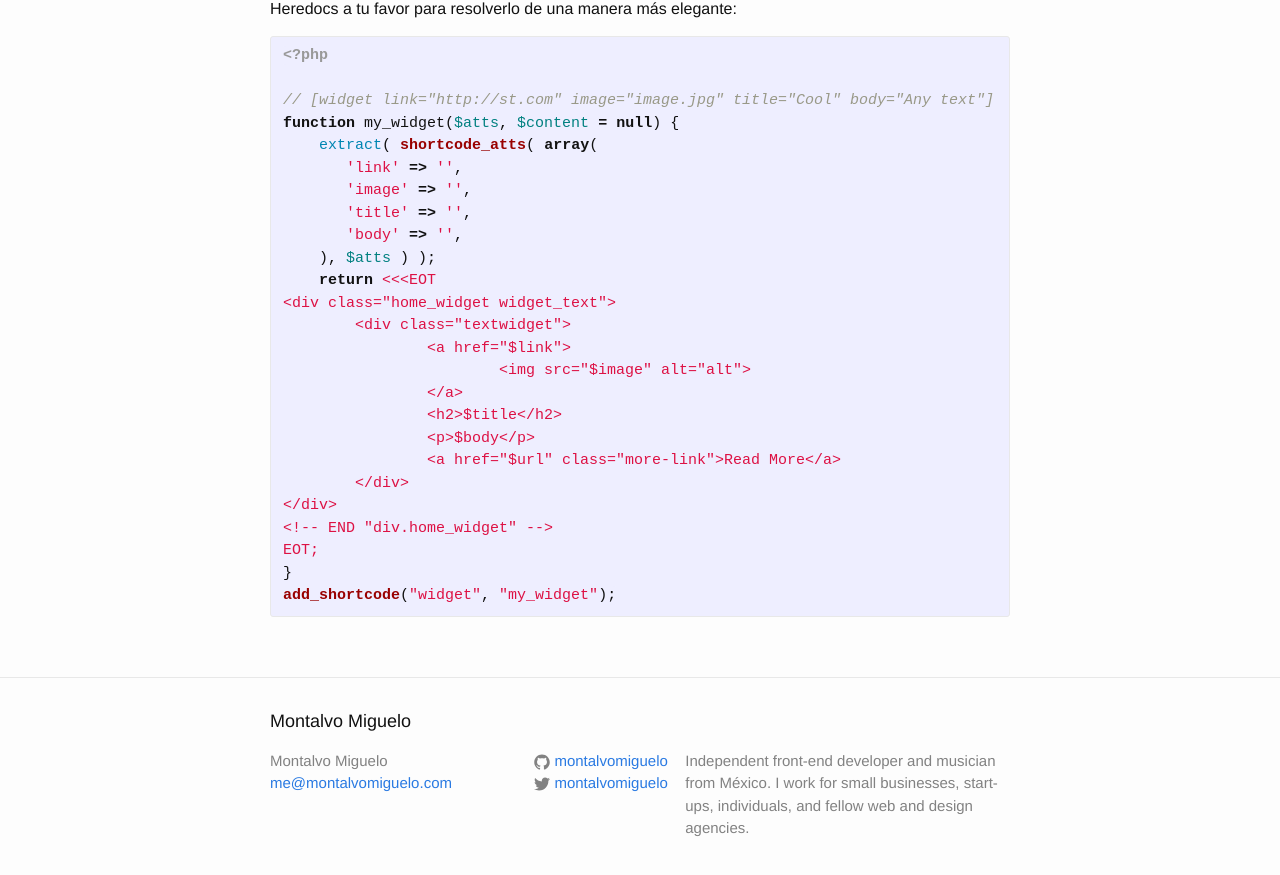
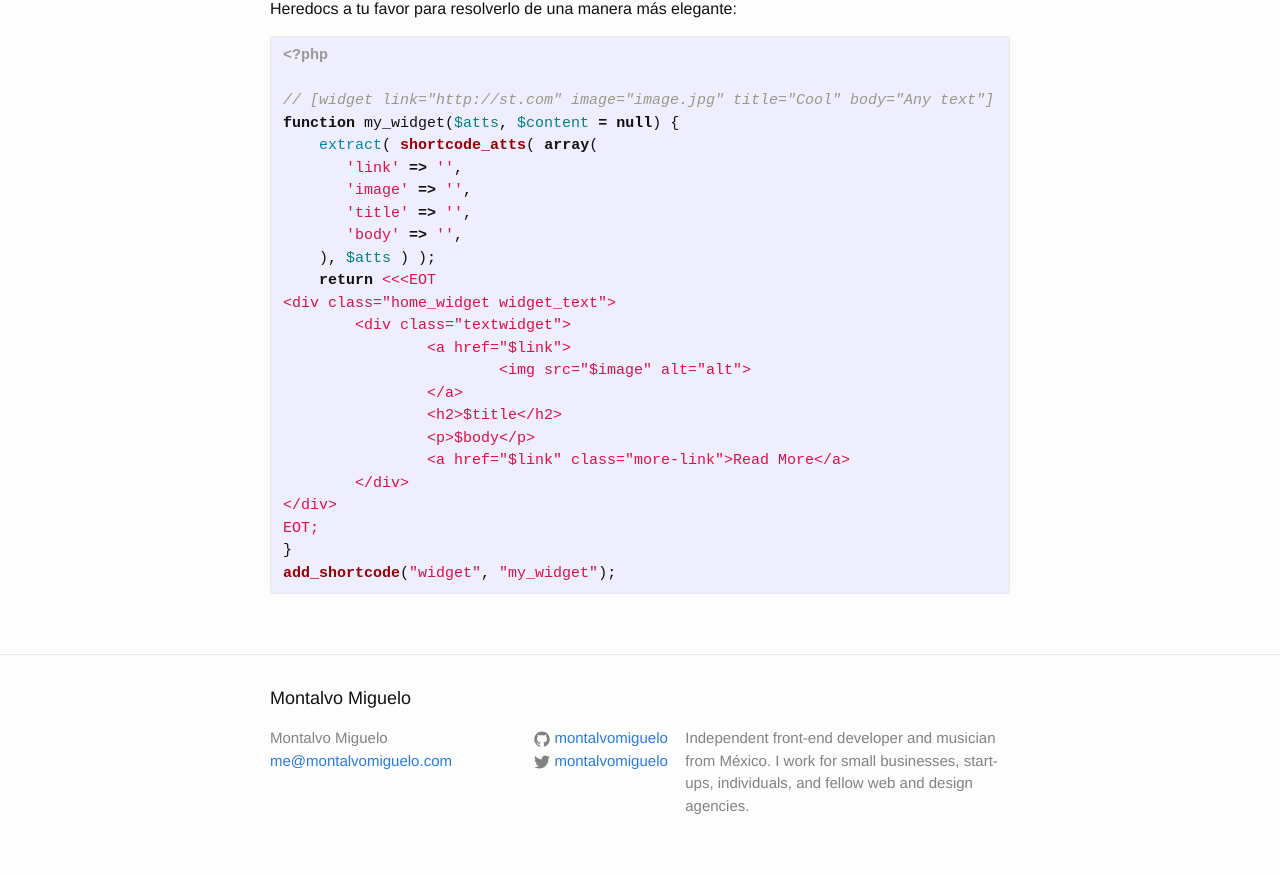
Before and after one commit to montalvomiguelo/montalvomiguelo.github.io, a Jekyll site: the page built from _posts/2015-11-10-wordpress-shortcodes-heredocs.markdown, in a window 1280 px wide and 900 px high, scrolled down 1148 px. Shown: the top 875 px of the window. Built offline with Jekyll 4.4.1, drawn with Linux system fonts in a browser that asks for light colours; comment, search, counter and statistics services are not loaded; some of the changed lines change nothing that is shown.

Commit message:
fixed snippet

```diff
--- a/_posts/2015-11-10-wordpress-shortcodes-heredocs.markdown
+++ b/_posts/2015-11-10-wordpress-shortcodes-heredocs.markdown
@@ -74,10 +74,9 @@
 		</a>
 		<h2>$title</h2>
 		<p>$body</p>
-		<a href="$url" class="more-link">Read More</a>
+		<a href="$link" class="more-link">Read More</a>
 	</div>
 </div>
-<!-- END "div.home_widget" -->
 EOT;
 }
 add_shortcode("widget", "my_widget");
```
